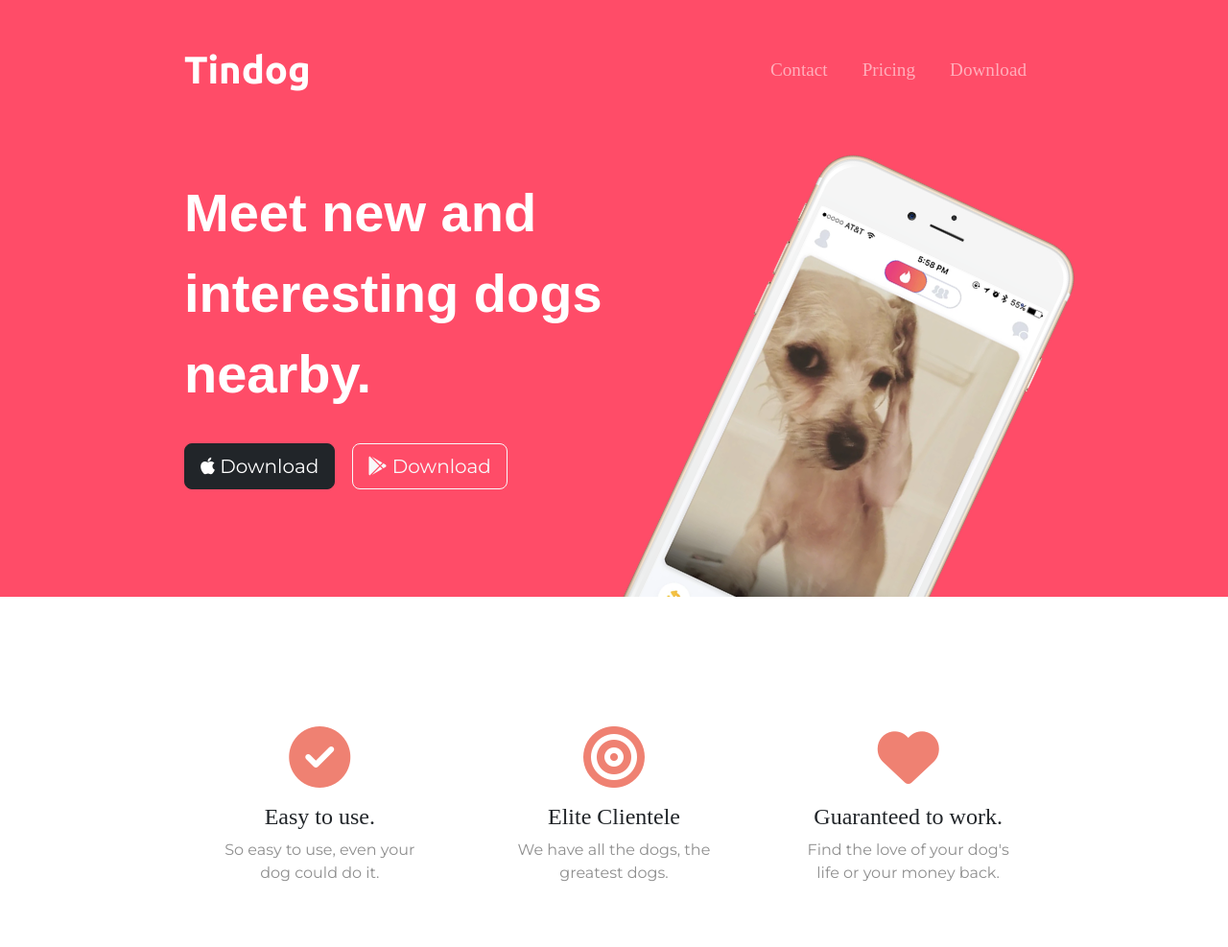
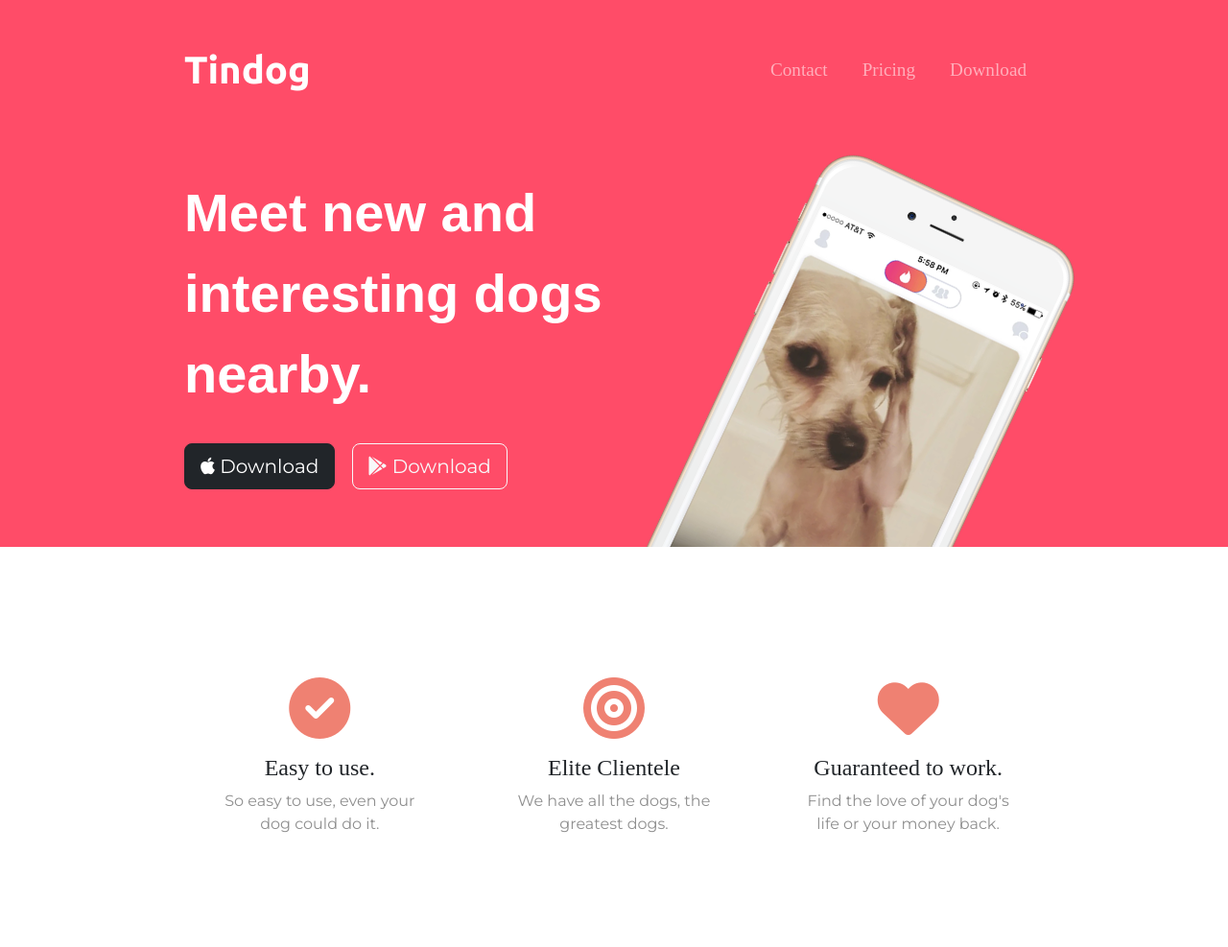
Before and after one commit to Ojemmy/bootstrap, a plain HTML site: page index.html in a window 1280 px wide. Shown: the top 987 px of the page at 96% size. Drawn offline with nearby package versions, Linux system fonts and the light colour scheme.

Commit message:
Update styles.css

```diff
--- a/css/styles.css
+++ b/css/styles.css
@@ -71,7 +71,7 @@ p {
 /* Title Section */
 
 #title .container-fluid {
-    padding: 3% 15% 7%;
+    padding: 3% 15% 3%;
     text-align: left;
 }
 
```
